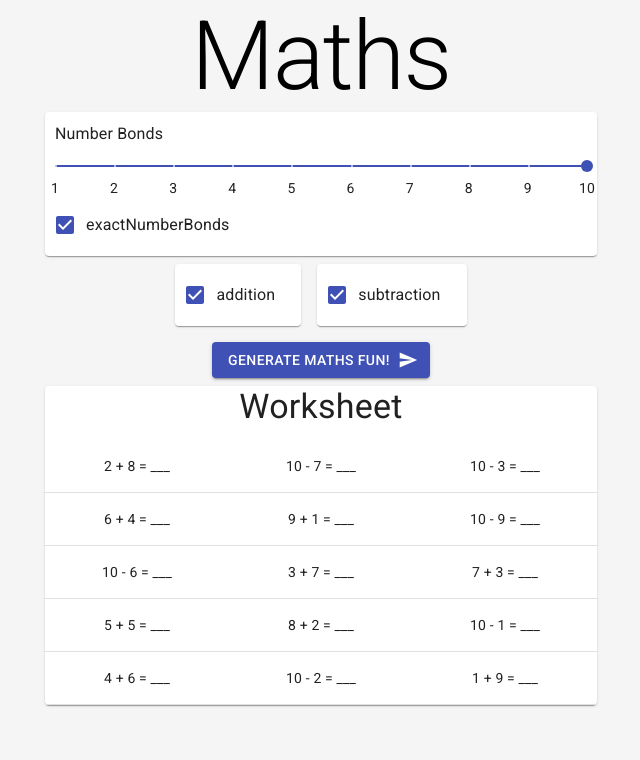
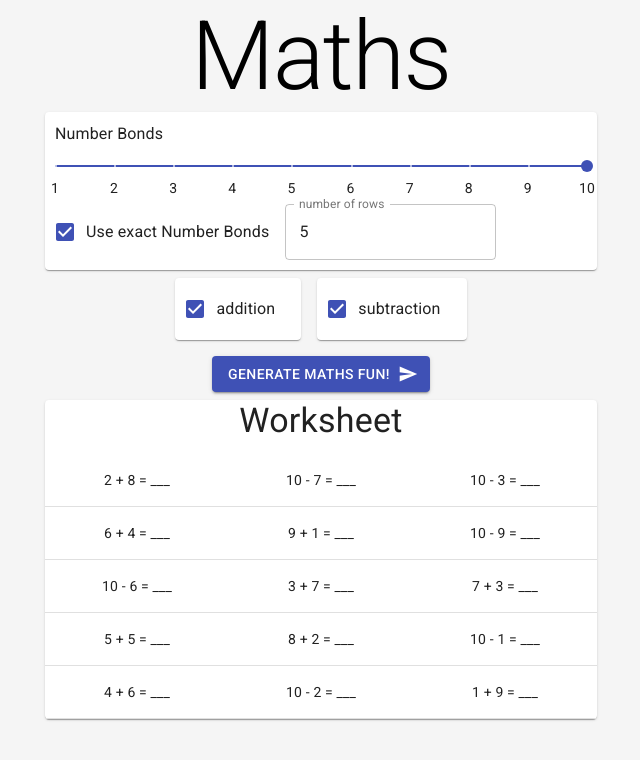
Before and after one commit to SuperDrew/maths, a React (Create React App) app: page / in a window 1280 px wide. Shown: the top 760 px of the page, without its empty margins (319-959 px from the left). Built offline with nearby package versions, Linux system fonts and the light colour scheme.

Commit message:
add number of rows control

```diff
--- a/src/App.tsx
+++ b/src/App.tsx
@@ -1,7 +1,7 @@
 import React, { useEffect, useState } from 'react';
 import './reset.css';
 import Button from '@material-ui/core/Button';
-import { Container, Grid, Icon, Paper, Typography } from '@material-ui/core';
+import { Container, Grid, Icon, Paper, TextField, Typography } from '@material-ui/core';
 import { LabelledSlider } from './components/LabelledSlider';
 import { LabelledCheckBox } from './components/LabelledCheckBox';
 import { QuestionTable } from './components/QuestionTable';
@@ -26,9 +26,9 @@ const useStyles = makeStyles(() => ({
 function App() {
     const classes = useStyles();
     const min = 0;
-    const numberOfRows = 5;
     const [numberBond, setNumberBond] = useState(10);
     const [useExactNumberBonds, setUseExactNumberBonds] = useState(true);
+    const [numberOfRows, setNumberRows] = useState(5);
     const [useAddition, setUseAddition] = useState(true);
     const [useSubtraction, setUseSubtraction] = useState(true);
     const [rows, setRows] = useState(
@@ -37,6 +37,10 @@ function App() {
 
     const updateNumberBond = (changedNumberBond: number) => {
         setNumberBond(changedNumberBond);
+    };
+    const updateNumberRows = (changedNumberRows: string) => {
+        const num = parseInt(changedNumberRows);
+        setNumberRows(num);
     };
     const updateUseExactNumberBonds = (exactNumberBondsUse: boolean) => {
         setUseExactNumberBonds(exactNumberBondsUse);
@@ -50,7 +54,7 @@ function App() {
 
     useEffect(() => {
         setRows(generateRows({ min, numberBond, useAddition, useSubtraction, useExactNumberBonds }, numberOfRows));
-    }, [min, numberBond, useAddition, useSubtraction, useExactNumberBonds]);
+    }, [min, numberBond, numberOfRows, useAddition, useSubtraction, useExactNumberBonds]);
 
     return (
         <div className="App">
@@ -74,13 +78,24 @@ function App() {
                                     onChange={updateNumberBond}
                                 />
                             </Grid>
+                            <Grid container alignItems={'center'}>
                                 <Grid item>
                                     <LabelledCheckBox
-                                    name="exactNumberBonds"
+                                        name="Use exact Number Bonds"
                                         color="primary"
                                         value={useExactNumberBonds}
                                         onChange={updateUseExactNumberBonds}
                                     />
+                                </Grid>
+                                <Grid item>
+                                    <TextField
+                                        type="number"
+                                        label="number of rows"
+                                        variant="outlined"
+                                        value={numberOfRows}
+                                        onChange={(event) => updateNumberRows(event.target.value)}
+                                    />
+                                </Grid>
                             </Grid>
                         </Paper>
                     </Grid>
```
Lines whose indentation alone changed are shown as unchanged.
